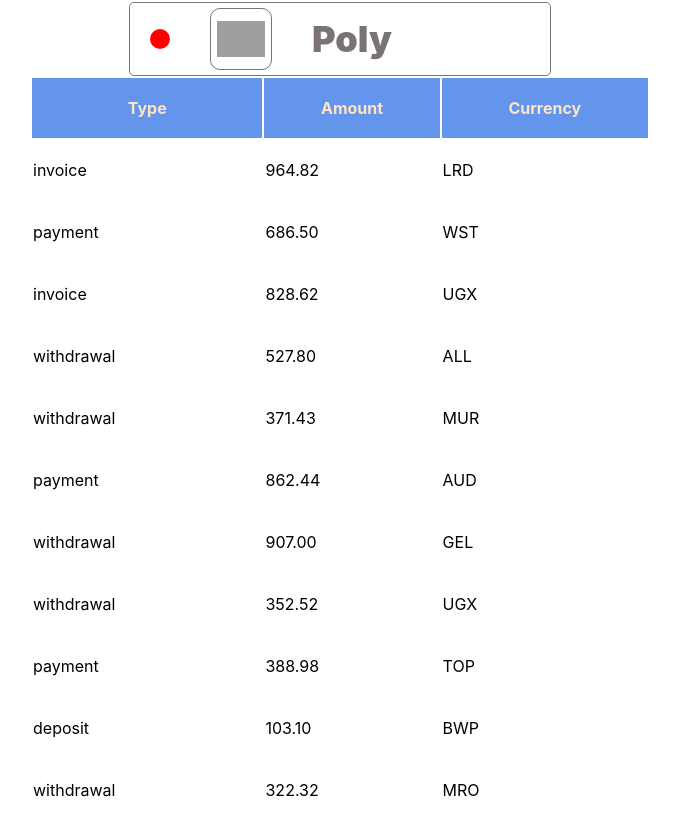
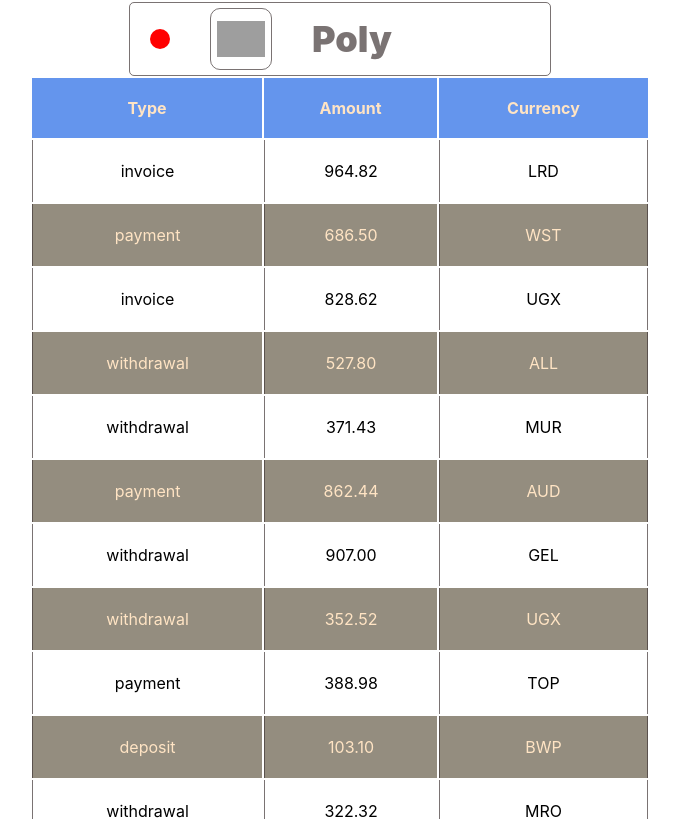
Before and after one commit to lonaver/goit-react-hw-01-components, a React (Create React App) app: page /lonaver.github.io/ in a window 1280 px wide. Shown: the part 1061-1880 px from the top of the page, without its empty margins (300-979 px from the left). Built offline with nearby package versions, Linux system fonts and the light colour scheme; grey boxes are pictures that could not be loaded.

Commit message:
hw1 fixed styles transactions

```diff
--- a/src/components/TransactionData/TransactionData.jsx
+++ b/src/components/TransactionData/TransactionData.jsx
@@ -1,12 +1,13 @@
 import React from 'react';
 import propTypes from 'prop-types';
+import styles from './TransactionData.module.css';
 
 export const TransactionData = ({ type, amount, currency }) => {
   return (
-    <tr>
-      <td>{type}</td>
-      <td>{amount}</td>
-      <td>{currency}</td>
+    <tr className={styles.tr_item}>
+      <td className={styles.td_item}>{type}</td>
+      <td className={styles.td_item}>{amount}</td>
+      <td className={styles.td_item}>{currency}</td>
     </tr>
   );
 };
--- a/src/components/TransactionData/TransactionData.module.css
+++ b/src/components/TransactionData/TransactionData.module.css
@@ -1,15 +1,13 @@
-td {
+.td_item {
   text-align: center;
   height: 60px;
   border-left: 1px solid var(--color-text);
 }
-td:last-child {
+.td_item:last-child {
   border-right: 1px solid var(--color-text);
 }
-/* tr {
-  border-bottom: 1px solid rgb(69, 66, 66);
-} */
-tr:nth-child(even) {
+
+.tr_item:nth-child(even) {
   background-color: var(--color-td-second);
   color: var(--color-text-second);
 }
```
